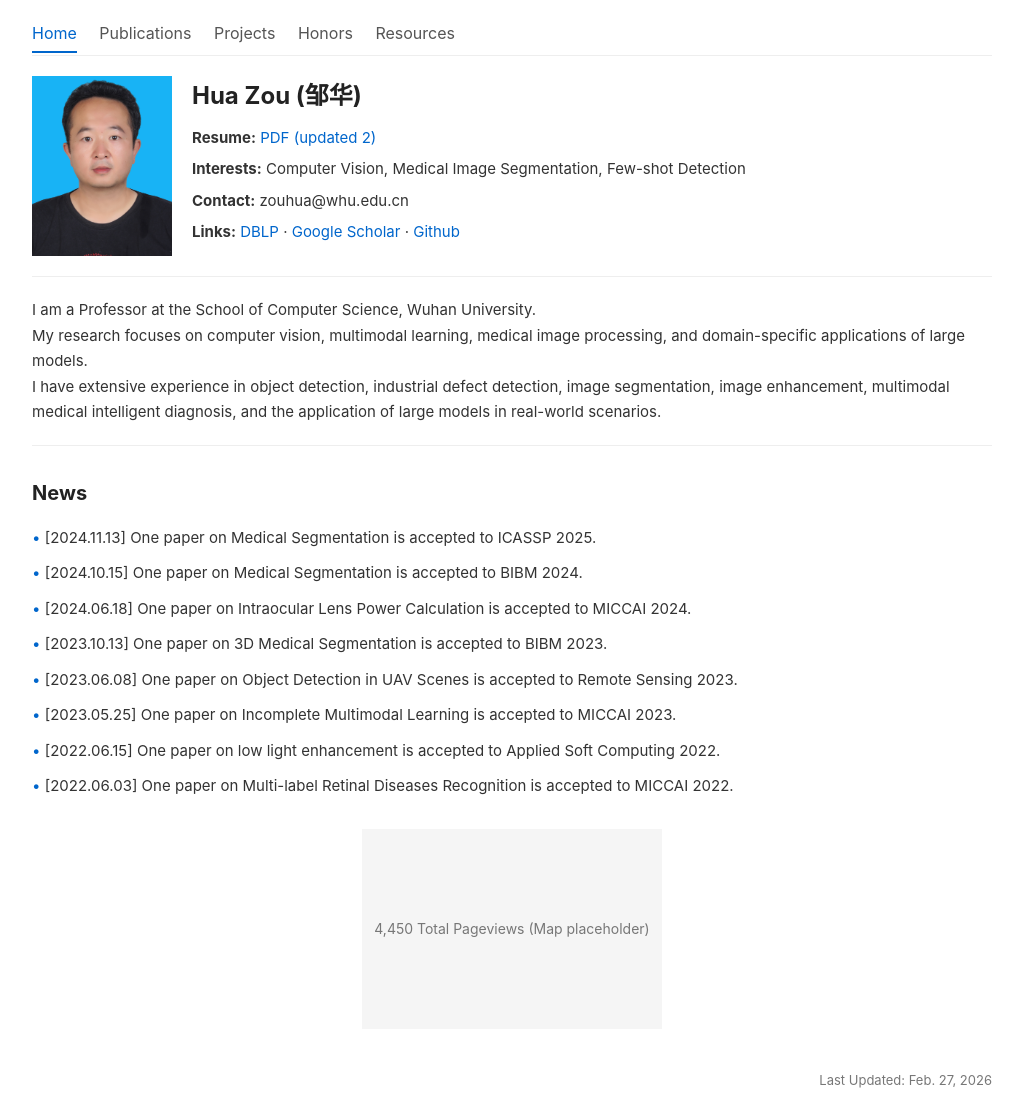
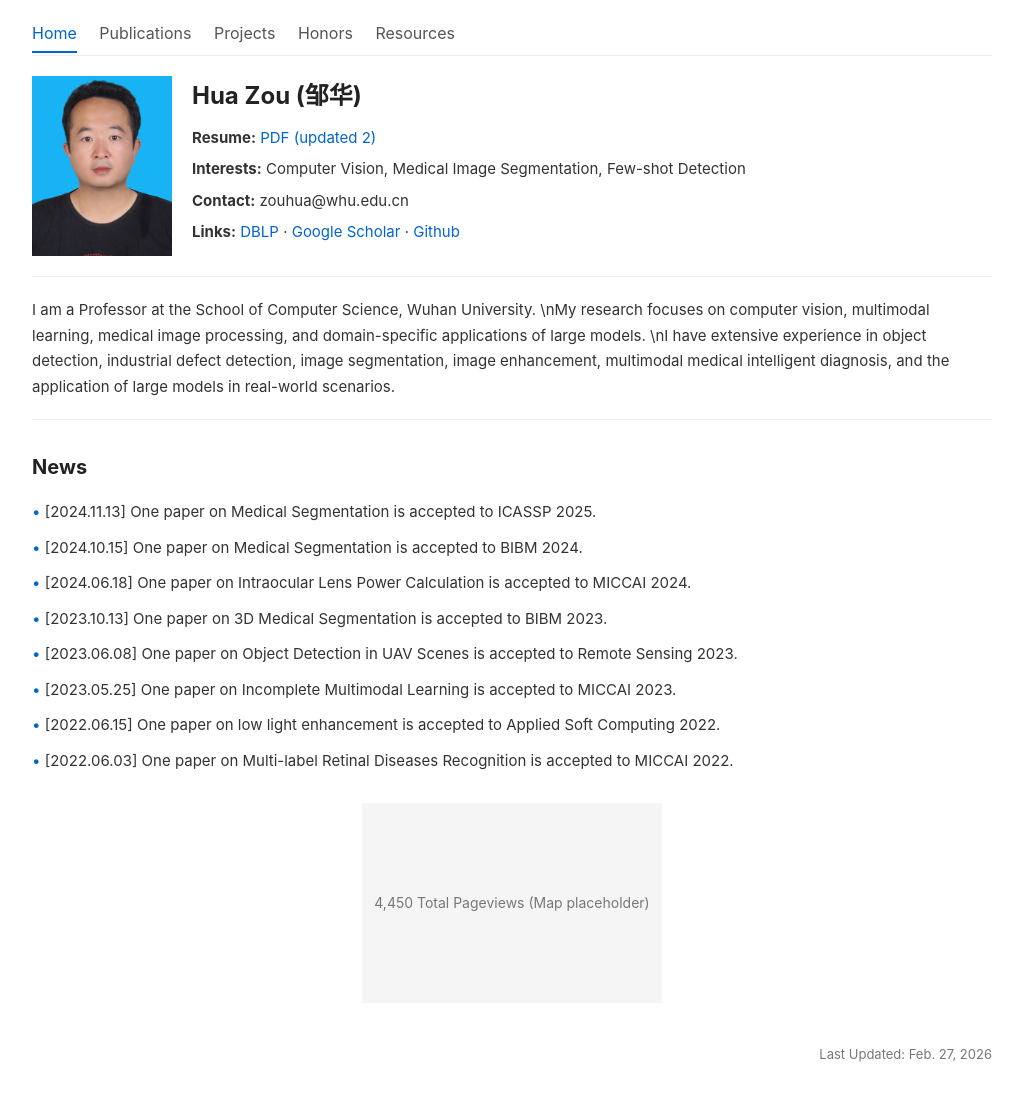
Before and after one commit to zouhuawhu/zouhuawhu.github.io, a Jekyll site: the page built from index.html, in a window 1280 px wide. Shown: the whole page, without its empty margins (128-1151 px from the left). Built offline with Jekyll 4.4.1, drawn with Linux system fonts in a browser that asks for light colours; after the commit the page ends 1085 px from its top, so only the background shows below that.

Commit message:
Update _config.yml

```diff
--- a/_config.yml
+++ b/_config.yml
@@ -15,10 +15,10 @@
     google_scholar: https://scholar.google.com/citations?user=6JMV8NEAAAAJ&hl=zh-CN
     github: https://github.com/zouhuawhu
   # 个人简介
-  intro: |
+  intro:
     I am a Professor at the School of Computer Science, Wuhan University.
-    My research focuses on computer vision, multimodal learning, medical image processing, and domain-specific applications of large models.
-    I have extensive experience in object detection, industrial defect detection, image segmentation, image enhancement, multimodal medical intelligent diagnosis, and the application of large models in real-world scenarios.
+    \nMy research focuses on computer vision, multimodal learning, medical image processing, and domain-specific applications of large models.
+    \nI have extensive experience in object detection, industrial defect detection, image segmentation, image enhancement, multimodal medical intelligent diagnosis, and the application of large models in real-world scenarios.
 
 # 导航栏配置（保留所有项，链接自动生效）
 nav:
```
